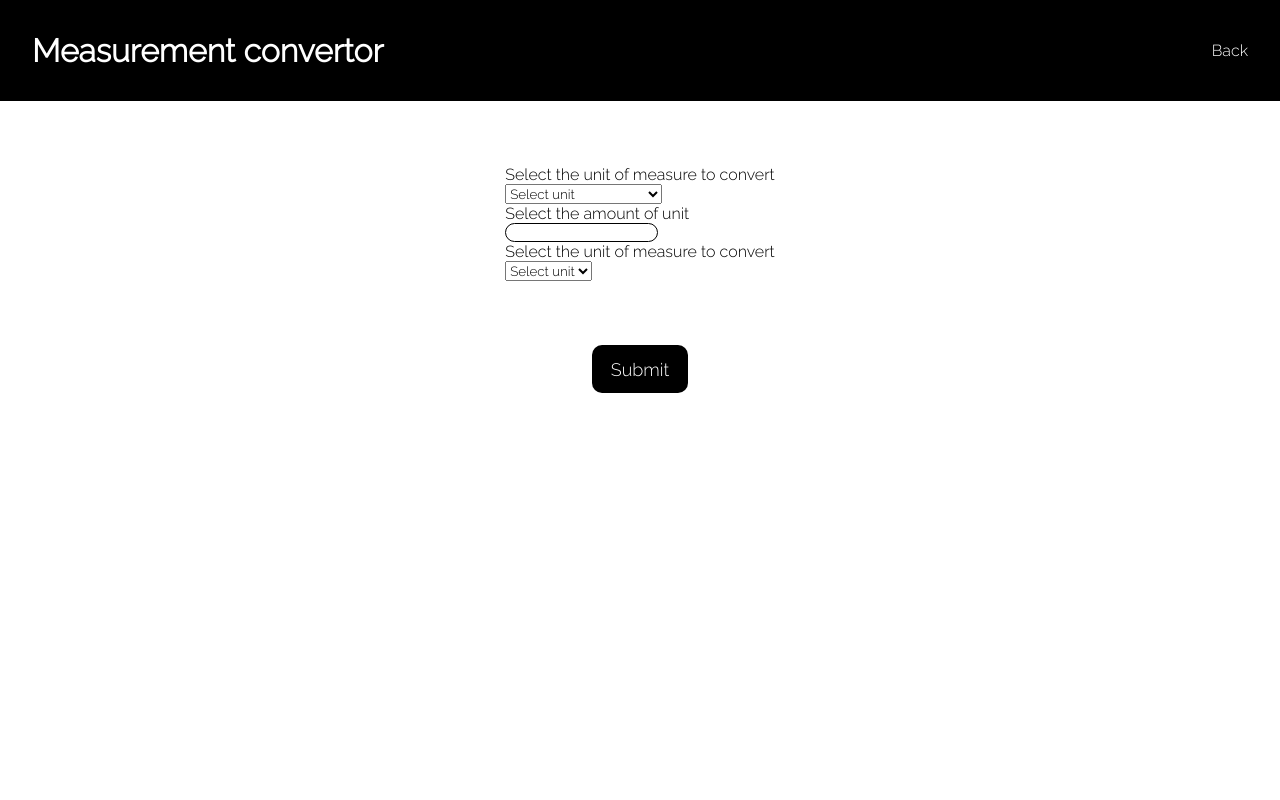
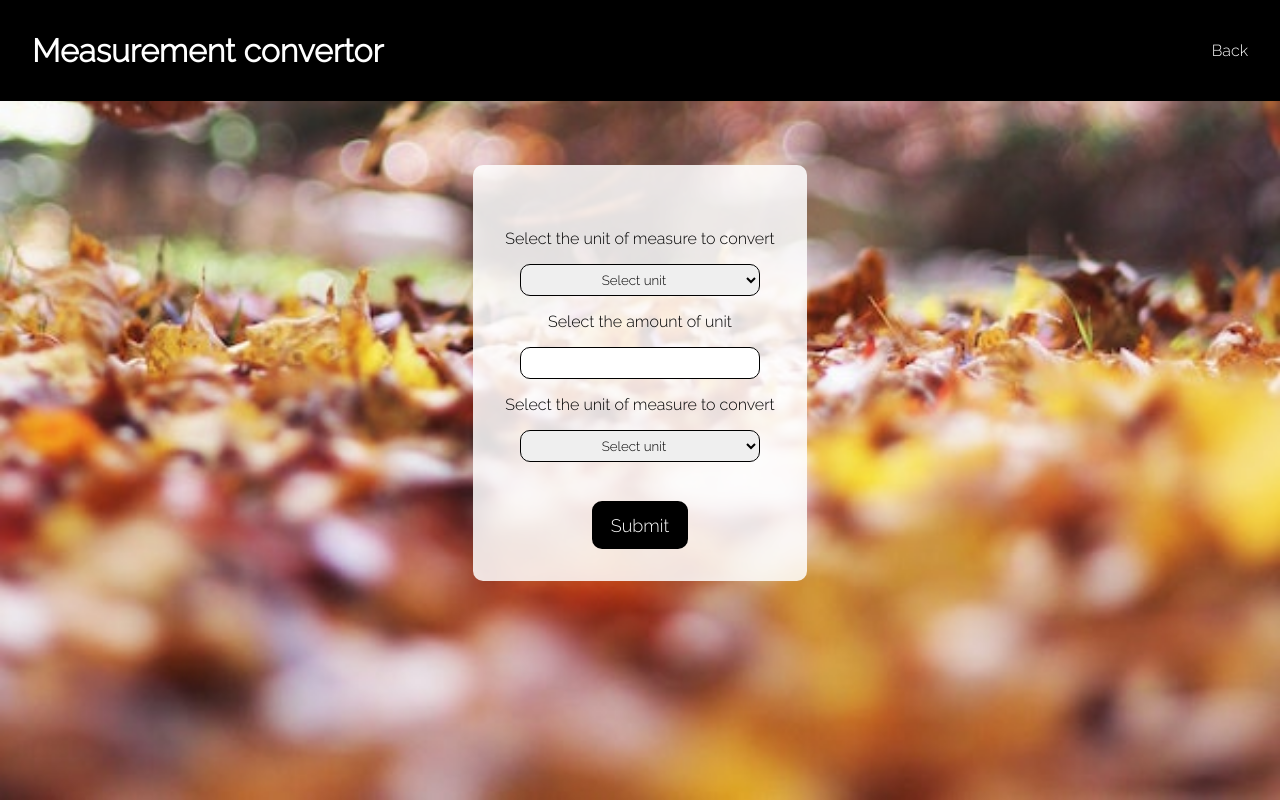
Before and after one commit to ivanpudin/mini_tasks, a PHP site: page /task1/index.php in a window 1280 px wide. Run offline with PHP 8.4, Linux system fonts and the light colour scheme.

Commit message:
convertor styling

```diff
--- a/src/index.css
+++ b/src/index.css
@@ -4,8 +4,12 @@
     padding: 0;
     margin: 0;
     box-sizing: border-box;
-    transition: all 0.3s;
     font-family: 'Raleway', sans-serif;
+    transition: all 0.3s linear; /* vendorless fallback */
+    -o-transition: all 0.3s; /* opera */
+    -ms-transition: all 0.3s; /* IE 10 */
+    -moz-transition: all 0.3s; /* Firefox */
+    -webkit-transition: all 0.3s; /*safari and chrome */
 }
 
 body {
--- a/src/task1/style.css
+++ b/src/task1/convertor.css
@@ -5,7 +5,18 @@
     padding: 0;
     box-sizing: border-box;
     font-family: 'Raleway', sans-serif;
-    transition: all 0.3s;
+    transition: all 0.3s linear; /* vendorless fallback */
+    -o-transition: all 0.3s; /* opera */
+    -ms-transition: all 0.3s; /* IE 10 */
+    -moz-transition: all 0.3s; /* Firefox */
+    -webkit-transition: all 0.3s; /*safari and chrome */
+}
+
+body {
+    background: url('../content/placeholder1.jpg');
+    background-repeat: no-repeat;
+    background-size: cover;
+    background-position: center bottom;
 }
 
 header {
@@ -25,29 +36,42 @@ header a {
 
 header a:hover {
     opacity: 0.7;
+    transition: 0.3s;
 }
 
 main {
     padding: 4rem;
-    height: calc(100vh - 101px);
+    height: calc(100vh - 101.5px);
     display: flex;
     flex-direction: column;
     align-items: center;
     justify-content: flex-start;
 }
 
-fieldset {
-    border: none;
-    display: flex;
-    flex-direction: column;
-    justify-content: center;
-    align-items: flex-start;
+form {
+    height: 26rem;
 }
 
-input {
-    height: 1.2rem;
+form,
+span {
+    background-color: rgba(255, 255, 255, 0.85);
+    border: none;
+    border-radius: 10px;
+}
+
+fieldset {
+    margin: 2rem;
+    height: 15rem;
+    border: none;
+}
+
+input,
+select {
+    height: 2rem;
+    width: 15rem;
     border: 0.9px solid black;
     border-radius: 10px;
+    margin-left: calc((269.51px - 240px) / 2);
 }
 
 button {
@@ -64,15 +88,24 @@ form {
     display: flex;
     flex-direction: column;
     align-items: center;
-    justify-content: space-between;
+    justify-content: center;
 }
 
 button:hover,
-input:hover {
+input:hover,
+select:hover {
     opacity: 0.7;
+    transition: 0.3s;
 }
 
-span,
-button {
-    margin-top: 4rem;
+span {
+    margin-top: 2rem;
+    padding: 2rem;
 }
+
+legend,
+input,
+select {
+    margin-top: 1rem;
+    text-align: center;
+}
--- a/src/task1/index.php
+++ b/src/task1/index.php
@@ -5,7 +5,7 @@
     <meta http-equiv="X-UA-Compatible" content="IE=edge">
     <meta name="viewport" content="width=device-width, initial-scale=1.0">
     <title>Measurement convertor</title>
-    <link rel="stylesheet" href="./style.css" />
+    <link rel="stylesheet" href="./convertor.css" />
 </head>
 <body>
     <header>
```
Also changed, not shown: src/content/placeholder2.jpg, src/content/placeholder3.jpg.
